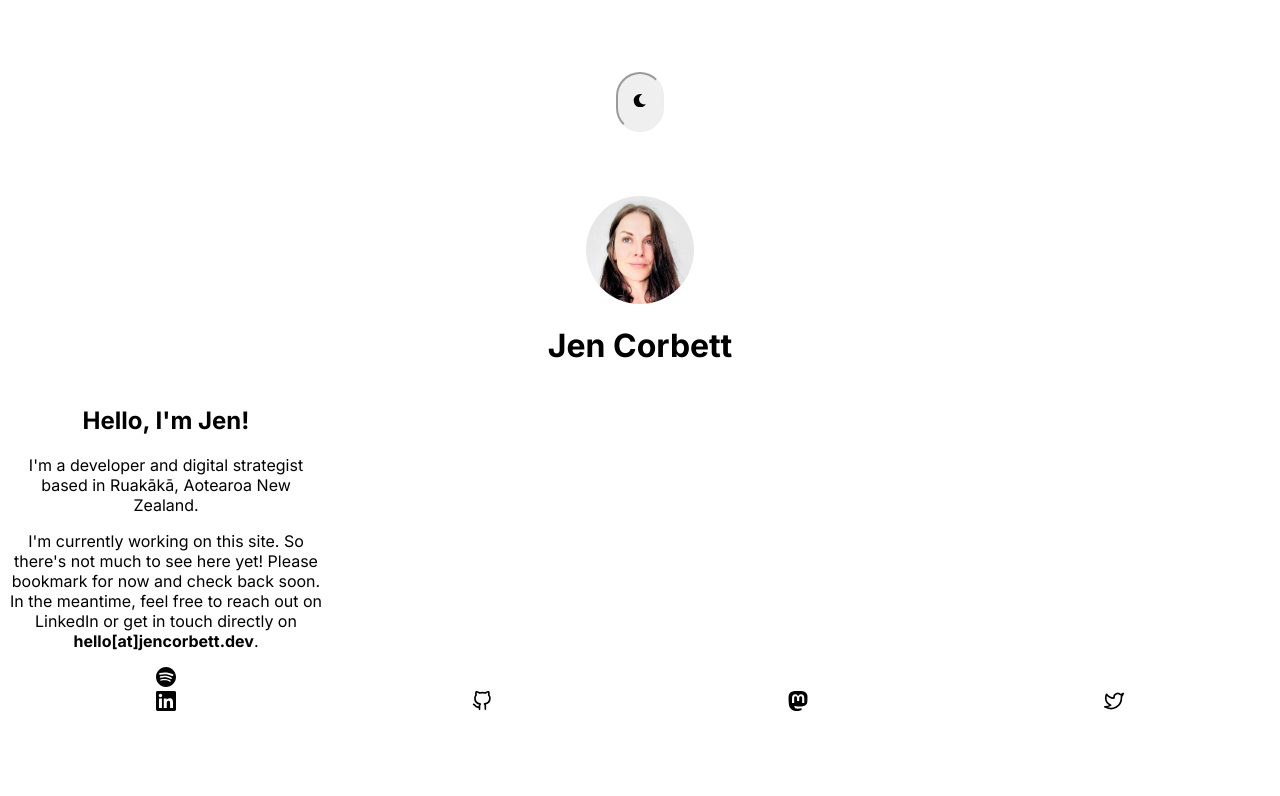
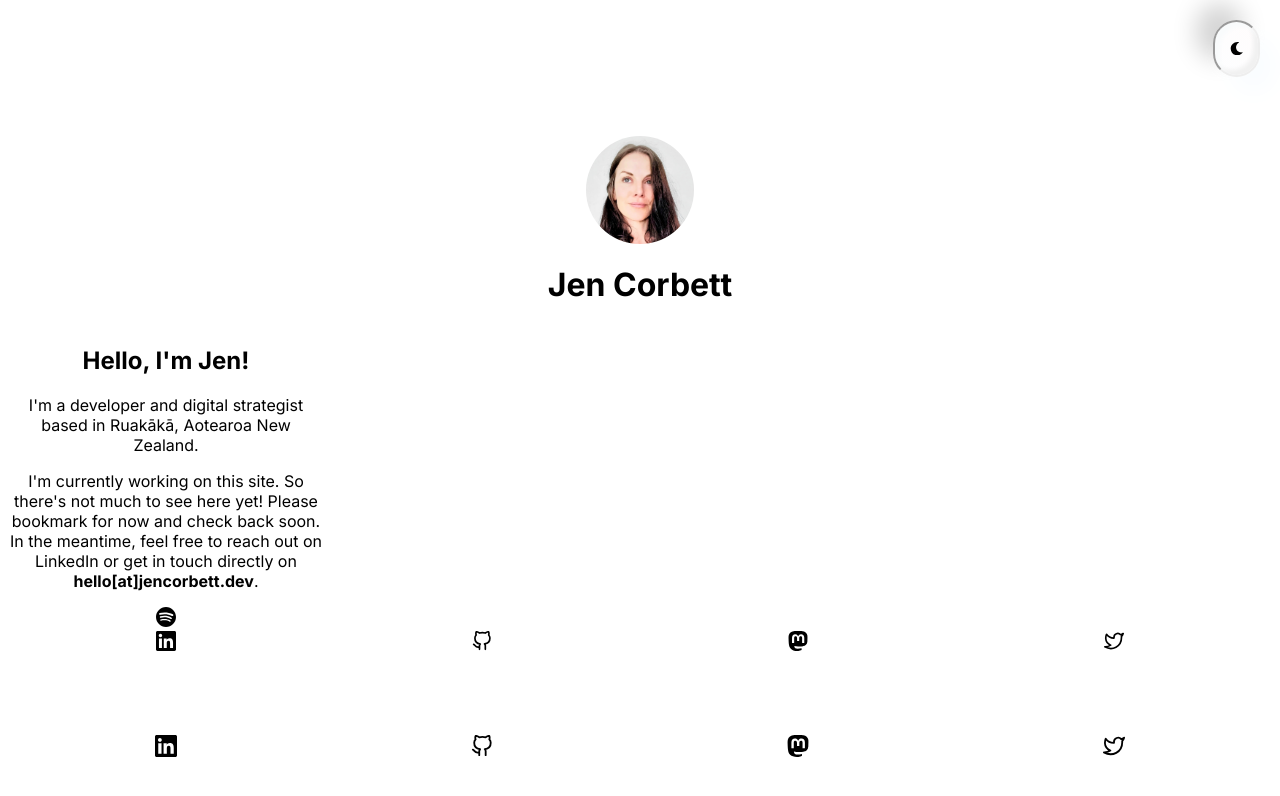
Before and after one commit to ajenstory/jencorbett.dev, a Next.js app in the folder app/: page / in a window 1280 px wide. Shown: the top 796 px of the page. Built offline with nearby package versions, Linux system fonts and the light colour scheme; no server answers.

Commit message:
Shift player and icons out into components and create player component

```diff
--- a/app/components/card.js
+++ b/app/components/card.js
@@ -1,8 +1,9 @@
+import styles from "@styles/Home.module.css";
 
 const Card = ({ children }) => {
   return (
     <>
-      <div >{children}</div>
+      <div className={styles.content}>{children}</div>
     </>
   );
 };
--- /dev/null
+++ b/app/components/footer.js
@@ -0,0 +1,29 @@
+import { SiMastodon, SiLinkedin } from "react-icons/si";
+import { FiGithub, FiTwitter } from "react-icons/fi";
+import IconWrapper from "./icon";
+
+import styles from "@styles/Home.module.css";
+
+const Footer = () => {
+  return (
+    <div className={`${styles.div}  ${styles.grid} `}>
+      <IconWrapper
+        alt="Linkedin icon"
+        href="https://linkedin.com/in/jencorbett"
+      >
+        <SiLinkedin size={22} />
+      </IconWrapper>
+      <IconWrapper alt="GitHub icon" href="https://github.com/ajenstory">
+        <FiGithub size={22} />
+      </IconWrapper>
+      <IconWrapper alt="Mastodon icon" href="https://mastodon.nz/@jen">
+        <SiMastodon size={22} />
+      </IconWrapper>
+      <IconWrapper alt="Twitter icon" href="https://twitter.com/@ajenstory">
+        <FiTwitter size={22} />
+      </IconWrapper>
+    </div>
+  );
+};
+
+export default Footer;
--- a/app/components/header.js
+++ b/app/components/header.js
@@ -14,7 +14,7 @@ const MainLayout = ({ home }) => {
             <Image
               priority
               src={profilePic}
-              className={utilStyles.borderCircle}
+              className={`${utilStyles.borderCircle} ${utilStyles.change}`}
               height={108}
               width={108}
               alt="Profile picture of Jen deep in thought"
@@ -31,10 +31,7 @@ const MainLayout = ({ home }) => {
               alt="Profile picture of Jen deep in thought"
             />
             <h2 className={utilStyles.headingLg}>
-              <Link
-                href="/"
-                className={utilStyles.colorInherit}
-              ></Link>
+              <Link href="/" className={utilStyles.colorInherit}></Link>
             </h2>
           </>
         )}
--- /dev/null
+++ b/app/components/icon.js
@@ -0,0 +1,23 @@
+import utilStyles from "@styles/utils.module.css";
+import styles from "@styles/Home.module.css";
+import Link from "next/link";
+
+const Icon = ({ children, alt, size }) => {
+  return (
+    <div alt={alt} size={size}>
+      {children}
+    </div>
+  );
+};
+
+const IconWrapper = ({ children, href }) => {
+  return (
+    <>
+      <Link href={href} className={`${styles.custom} ${utilStyles.icon}`}>
+        <Icon size={22}>{children}</Icon>
+      </Link>
+    </>
+  );
+};
+
+export default IconWrapper;
--- a/app/components/layout.js
+++ b/app/components/layout.js
@@ -1,11 +1,14 @@
 import styles from "../styles/Home.module.css";
 import utilStyles from "../styles/utils.module.css";
 import { Inter } from "next/font/google";
-const inter = Inter({ subsets: ["latin"] });
-import { FaMoon, FaSun } from "react-icons/fa";
+
+import { FaMoon } from "react-icons/fa";
 import { useState, useEffect } from "react";
 import { useTheme } from "next-themes";
 
+import Footer from "./footer";
+
+const inter = Inter({ subsets: ["latin"] });
 export const ThemeSwitch = () => {
   const { theme, setTheme } = useTheme();
   const [mounted, setMounted] = useState(false);
@@ -20,43 +23,67 @@ export const ThemeSwitch = () => {
 
   return (
     <div>
+      <div>
+        <div>
+          {theme === "light" ? (
+            <>
               <button
+                className={`${utilStyles.change} ${utilStyles.darkMode} ${utilStyles.darkShadow}`}
                 onClick={() =>
                   theme === "light" ? setTheme("dark") : setTheme("light")
                 }
               >
                 <FaMoon />
               </button>
+            </>
+          ) : (
+            <>
+              <button
+                className={`${utilStyles.change} ${utilStyles.darkMode} ${utilStyles.lightShadow}`}
+                onClick={() =>
+                  theme === "dark"
+                    ? setTheme("light") && setLight()
+                    : setTheme("dark")
+                }
+              >
+                <FaMoon />
+              </button>
+            </>
+          )}
+        </div>{" "}
+      </div>
     </div>
   );
 };
 
-const Layout = ({ children, visible }) => {
+const Layout = ({ children }) => {
   return (
     <div>
       {" "}
-      <div>
-        {" "}
-        {`${children} && ${visible}` ? (
+      {`${children}` ? (
         <>
           <div>
-              <main
-                className={`${inter.className} ${utilStyles} ${styles} ${styles.main}`}
-              >
+            <main className={`${inter.className}`}>
               {" "}
               <div className={` ${utilStyles.center} `}>
                 <ThemeSwitch />
               </div>
               {children}
-              </main>
+              <Footer />
+            </main>{" "}
           </div>
         </>
       ) : (
         <>
-            <main className={` ${utilStyles.invisible}`}>{children}</main>
+          <main className={``}>
+            {children}
+            <div>
+              {" "}
+              <ThemeSwitch />
+            </div>{" "}
+          </main>
         </>
       )}
-      </div>{" "}
     </div>
   );
 };
```
Also changed, not shown: app/components/player.js (added, +55 -0 lines). Lines whose indentation alone changed are shown as unchanged.
